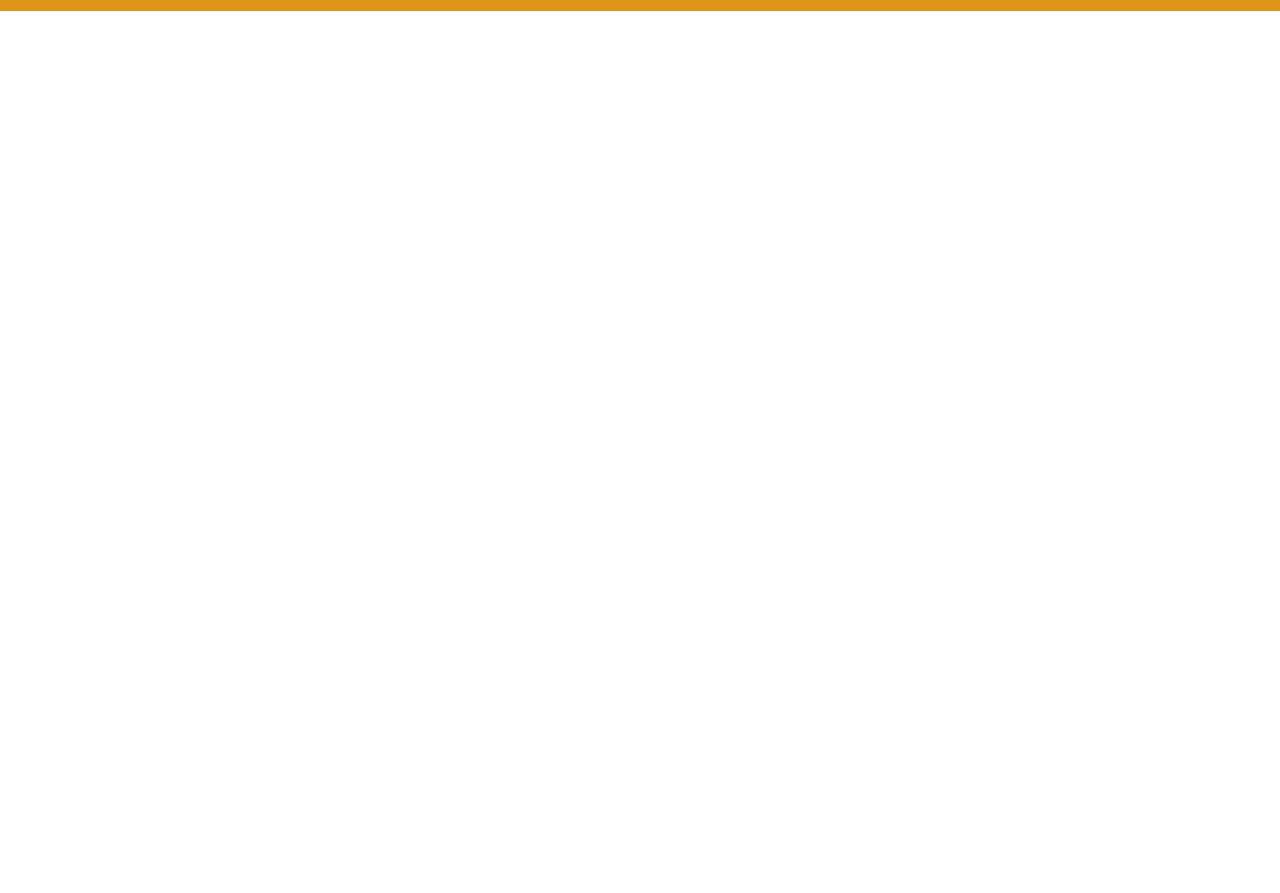
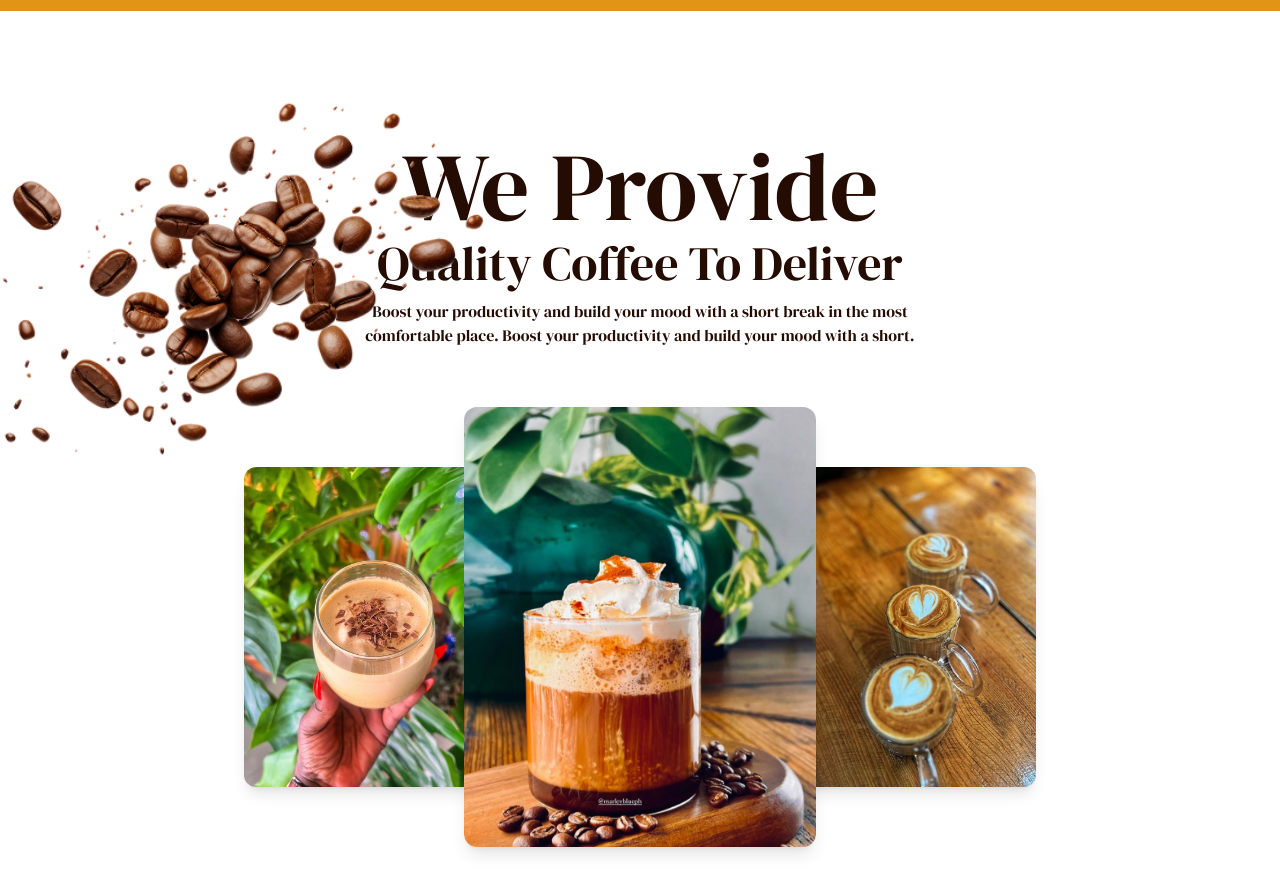
Before and after one commit to thedon-dev/cafe_site, a React (Vite) app: page / in a window 1280 px wide. Shown: the part 1130-2023 px from the top of the page. Before the commit the page ends 1141 px from the top, so only its background shows below. Built offline with nearby package versions, Linux system fonts and the light colour scheme.

Commit message:
finished second section

```diff
--- a/package.json
+++ b/package.json
@@ -16,14 +16,17 @@
     "react": "^19.0.0",
     "react-dom": "^19.0.0",
     "react-icons": "^5.5.0",
+    "react-id-swiper": "^4.0.0",
     "react-marquee-slider": "^1.1.5",
     "react-router-dom": "^7.2.0",
+    "swiper": "^11.2.4",
     "tailwindcss": "^4.0.9"
   },
   "devDependencies": {
     "@eslint/js": "^9.19.0",
     "@types/react": "^19.0.8",
     "@types/react-dom": "^19.0.3",
+    "@types/swiper": "^5.4.3",
     "@vitejs/plugin-react": "^4.3.4",
     "eslint": "^9.19.0",
     "eslint-plugin-react-hooks": "^5.0.0",
--- /dev/null
+++ b/src/components/SwiperComp.tsx
@@ -0,0 +1,46 @@
+import React from "react";
+
+// Import images
+import IMG1 from "../assets/IMG2.jpg";
+import IMG2 from "../assets/IMG6.jpg";
+import IMG3 from "../assets/IMG1.jpg";
+
+// Images array
+const images: string[] = [IMG1, IMG2, IMG3];
+
+const SwiperComp: React.FC = () => {
+  return (
+    <div className="max-w-4xl mx-auto flex items-center justify-center space-x-4 py-10 mt-10">
+      {images.map((image, index) => (
+        <div
+          key={index}
+          className={`rounded-xl shadow-lg overflow-hidden transition-all duration-300 ${
+            index === 1
+              ? "z-10 w-60 h-60 lg:w-80 lg:h-100 scale-110"
+              : "w-40 h-50 lg:w-60 lg:h-80"
+          }  ${
+            index === 0 ? "translate-x-5" : index === 2 ? "-translate-x-5" : ""
+          }`}
+        >
+          <img
+            src={image}
+            alt={`Image ${index + 1}`}
+            className="w-full h-full object-cover"
+          />
+        </div>
+        //    <div
+        //    key={index}
+        //    className={`absolute transition-all duration-300 rounded-xl shadow-lg overflow-hidden ${
+        //      index === 1
+        //        ? "w-64 h-80 z-10 scale-110" // Center image (Larger & on top)
+        //        : "w-48 h-64 z-0 opacity-80" // Side images (Smaller & faded)
+        //    } ${index === 0 ? "-translate-x-16" : "translate-x-16"}`} // Moves side images slightly behind
+        //  >
+        //    <img src={image} alt={`Image ${index + 1}`} className="w-full h-full object-cover" />
+        //  </div>
+      ))}
+    </div>
+  );
+};
+
+export default SwiperComp;
--- /dev/null
+++ b/src/components/SwiperComp2.tsx
@@ -0,0 +1,58 @@
+import React from "react";
+import { Swiper, SwiperSlide } from "swiper/react";
+import { EffectCoverflow, Navigation, Autoplay } from "swiper/modules";
+import "swiper/css";
+import "swiper/css/effect-coverflow";
+import "swiper/css/pagination";
+
+import IMG1 from "../assets/IMG2.jpg";
+import IMG2 from "../assets/IMG6.jpg";
+import IMG3 from "../assets/IMG10.jpg";
+
+// Sample items (Replace with your actual data)
+const images = [IMG1, IMG2, IMG3];
+
+const SwiperComponent: React.FC = () => {
+  return (
+    <div className="max-w-4xl mx-auto py-10">
+      <Swiper
+        modules={[EffectCoverflow, Navigation, Autoplay]}
+        effect="coverflow"
+        centeredSlides={true}
+        autoplay={{
+          delay: 1500,
+          disableOnInteraction: false,
+        }}
+        spaceBetween={25}
+        // loopAdditionalSlides={images.length} // ✅ Start from the correct position
+        loop={true}
+        coverflowEffect={{
+          rotate: 0,
+          stretch: 0,
+          depth: 100,
+          modifier: 2.5,
+          slideShadows: true,
+        }}
+        breakpoints={{
+          640: { slidesPerView: 1 },
+          768: { slidesPerView: 2 },
+          1024: { slidesPerView: 3 },
+        }}
+      >
+        {images.map((image, index) => (
+          <SwiperSlide key={index}>
+            <div className="transition-transform duration-500 ease-in-out">
+              <img
+                src={image}
+                // alt={item}
+                className="w-full h-full object-cover rounded-xl shadow-lg"
+              />
+            </div>
+          </SwiperSlide>
+        ))}
+      </Swiper>
+    </div>
+  );
+};
+
+export default SwiperComponent;
--- /dev/null
+++ b/src/declaration/swiper.d.ts
@@ -0,0 +1,4 @@
+declare module "swiper/css";
+declare module "swiper/css/effect-coverflow";
+declare module "swiper/css/pagination";
+declare module "swiper/css/navigation";
--- a/src/pages/HomePage.tsx
+++ b/src/pages/HomePage.tsx
@@ -2,6 +2,8 @@ import React from "react";
 import { Link } from "react-router-dom";
 import HeroImage from "../assets/IMG11.jpg";
 import Slider from "../components/Slider";
+import cocoa from "../assets/cocoa.png";
+import SwiperComp from "../components/SwiperComp";
 
 const HomePage = () => {
   return (
@@ -33,6 +35,25 @@ const HomePage = () => {
       <div className="">
         <Slider />
       </div>
+
+      <section className="relative px-[5%] lg;px-[10%] pb-20 lg:pb-32 py-32">
+        <div className="absolute left-0 top-0 lg:top-20">
+          <img src={cocoa} alt="" className="w-[200px] lg:w-[500px] z-10" />
+        </div>
+        <div className="text-center text-[#240C03]">
+          <h1 className="text-6xl lg:text-8xl z-40">We Provide </h1>
+          <h3 className="text-3xl lg:text-5xl mt-1">
+            Quality Coffee To Deliver
+          </h3>
+          <p className="text-sm lg:text-base lg:w-1/2 mx-auto mt-3">
+            Boost your productivity and build your mood with a short break in
+            the most comfortable place. Boost your productivity and build your
+            mood with a short.
+          </p>
+        </div>
+        <SwiperComp />
+        {/* <SwiperComp2 /> */}
+      </section>
     </>
   );
 };
```
Also changed, not shown: 1 other file (tests, documents, lock files or other folders).
